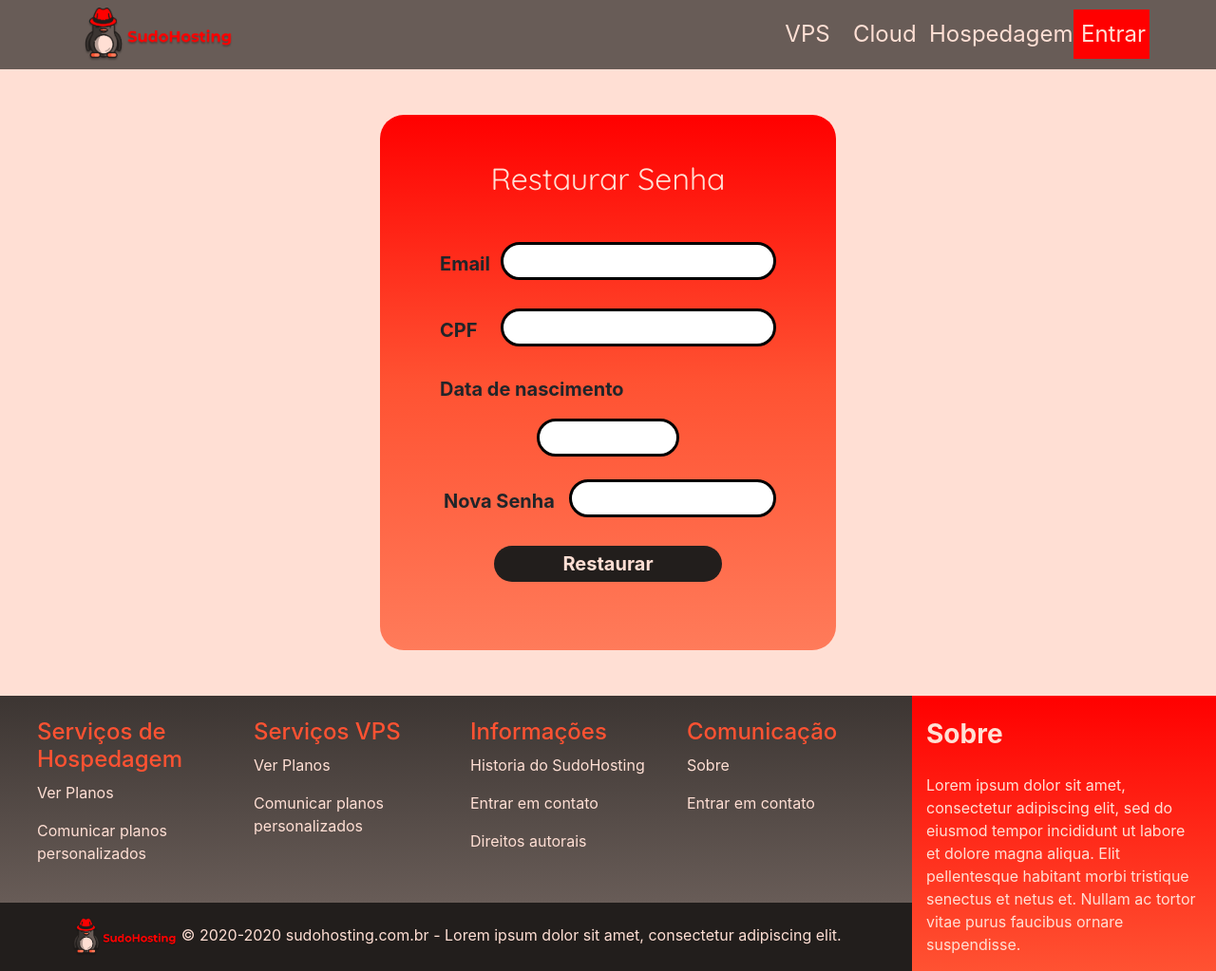
After one commit to DarkSoldierBR/sudohosting, a PHP site: page /auth/reset_password.php in a window 1280 px wide. The commit adds this page. Shown: the whole page at 95% size. Run offline with PHP 8.4, Linux system fonts and the light colour scheme; some libraries are stand-ins or nearby versions.

Commit message:
add forget password page

```diff
--- /dev/null
+++ b/auth/reset_password.php
@@ -0,0 +1,140 @@
+<?php
+
+  // A sessão precisa ser iniciada em cada página diferente
+  if (!isset($_SESSION)) session_start();
+?>
+
+<html>
+
+<head>
+    <title>SudoHosting</title>
+    <link rel="shortut icon" href="/src/img/favicon.ico" title="GitHub">
+
+    <!-- Required meta tags -->
+    <meta charset="utf-8">
+    <meta name="viewport" content="width=device-width, initial-scale=1, shrink-to-fit=no">
+
+    <!-- Scripts -->
+    <script src="https://code.jquery.com/jquery-3.2.1.slim.min.js"></script>
+    <script src="https://cdnjs.cloudflare.com/ajax/libs/jquery.mask/1.14.15/jquery.mask.min.js"></script>
+    <script src="https://cdnjs.cloudflare.com/ajax/libs/popper.js/1.12.9/umd/popper.min.js"></script>
+    <script src="../src/script/datedropper/datedropper.pro.min.js"></script>
+
+    <!-- CSS only -->
+    <link rel="stylesheet" href="../css/auth.css">
+    <link rel="stylesheet" href="../node_modules/bootstrap/dist/css/bootstrap.min.css">
+    <link rel="stylesheet" href="../css/home.css">
+
+    <!-- Fonts -->
+    <link href="https://fonts.googleapis.com/css2?family=Quicksand:wght@300;400&display=swap" rel="stylesheet">
+
+</head>
+
+<body>
+    <!-- Header -->
+    <iframe src="/../common/header.php"
+        onload="this.before((this.contentDocument.body||this.contentDocument).children[0]);this.remove()"></iframe>
+
+    <div class="container-fluid py-5" id="background">
+        <div class="container py-5" id="login-container">
+            <h2 class="text-center text-font quicksand">Restaurar Senha</h2>
+            <div class="col px-5 text-center my-4">
+
+            <form action="../controller/reset_password.php" method="post">
+                    <fieldset>
+
+                <!-- Email -->
+                <div class="row my-4">
+                    <div class="col-2">
+                        <p class="my-2 text-center font-weight-bold" style="font-size: 15pt">Email</p>
+                    </div>
+                    <div class="col">
+                        <div class="container login-campo">
+                            <input type="email" name="email" class="form-control" style="border-width: 0px; height: 33px;">
+
+                        </div>
+                    </div>
+                </div>
+
+                <!-- CPF -->
+                <div class="row my-4">
+                    <div class="col-2">
+                        <p class="my-2 text-center font-weight-bold" style="font-size: 15pt">CPF</p>
+                    </div>
+                    <div class="col">
+                        <div class="container login-campo">
+                            <input type="text" name="cpf" class="form-control" onkeypress="$(this).mask('000.000.000-00');"
+                                style="border-width: 0px; height: 33px;">
+                        </div>
+                    </div>
+                </div>
+
+                <!-- Data de Nascimento -->
+                <div class="row justify-content-between my-4">
+                    <div class="col-">
+                        <p class="font-weight-bold text-nowrap" style="font-size: 15pt;margin-left: 15px;">
+                            Data de nascimento</p>
+                    </div>
+                    <div class="col-sm">
+                        <input id="date-input" name="data_nascimento" class="login-campo text-center" type="text" style="width: 150px;">
+                        <!-- datedropper init -->
+                        <script>
+                        $('#date-input').dateDropper({
+                                large: true,
+                                lang: "pt",
+                                onChange: function(res) {
+                                console.log('Current date ' + (res.date.m+'/'+res.date.d+'/'+res.date.Y) );
+                            }
+                            });
+
+                        </script>
+                    </div>
+                </div>
+
+                <!-- Senha -->
+                <div class="row ml-1 my-4">
+                    <div class="col-">
+                        <p class="my-2 text-center font-weight-bold" style="font-size: 15pt">Nova Senha</p>
+                    </div>
+                    <div class="col-sm">
+                        <div class="container login-campo">
+                        <input type="password" name="new_password" class="form-control"
+                                            style="border-width: 0px; height: 33px;">
+
+                        </div>
+                    </div>
+                </div>
+
+
+
+
+                <!-- Botão -->
+                <button type="submit" value="btn-reser_password" class="btn button-black" style="width: 30vh;">
+                            <h5 class="text-font my-auto p"><strong>Restaurar</strong></h5>
+                        </button>
+
+
+
+
+                </fieldset>
+                </form>
+
+
+                <?php
+                if(isset($_SESSION["invalido"]) && $_SESSION["invalido"]=='true'){
+                          $_SESSION["invalido"] = 'false';
+
+                          echo '<span><div class="container text-center text-font p-1 quicksand my-4" style="background-color: #685C57; border-radius: 25px;"><lead>Dados invalidos, verifique e tente novamente.</lead></div></span></span>';
+                }
+                ?>
+
+            </div>
+        </div>
+    </div>
+
+    <!-- Footer -->
+    <iframe src="
+    ../common/footer.html"
+        onload="this.before((this.contentDocument.body||this.contentDocument).children[0]);this.remove()"></iframe>
+
+</body>
--- a/auth/user/profile.php
+++ b/auth/user/profile.php
@@ -1,4 +1,6 @@
-<?php require_once($_SERVER['DOCUMENT_ROOT'].'/controller/check.php'); ?>
+<?php
+// require_once($_SERVER['DOCUMENT_ROOT'].'/controller/check.php');
+?>
 
 <html>
 
```
Also changed, not shown: auth/login.php (+11 -3 lines), controller/check.php (+11 -11 lines), controller/login.php (+7 -4 lines), controller/reset_password.php (added, +38 -0 lines).
